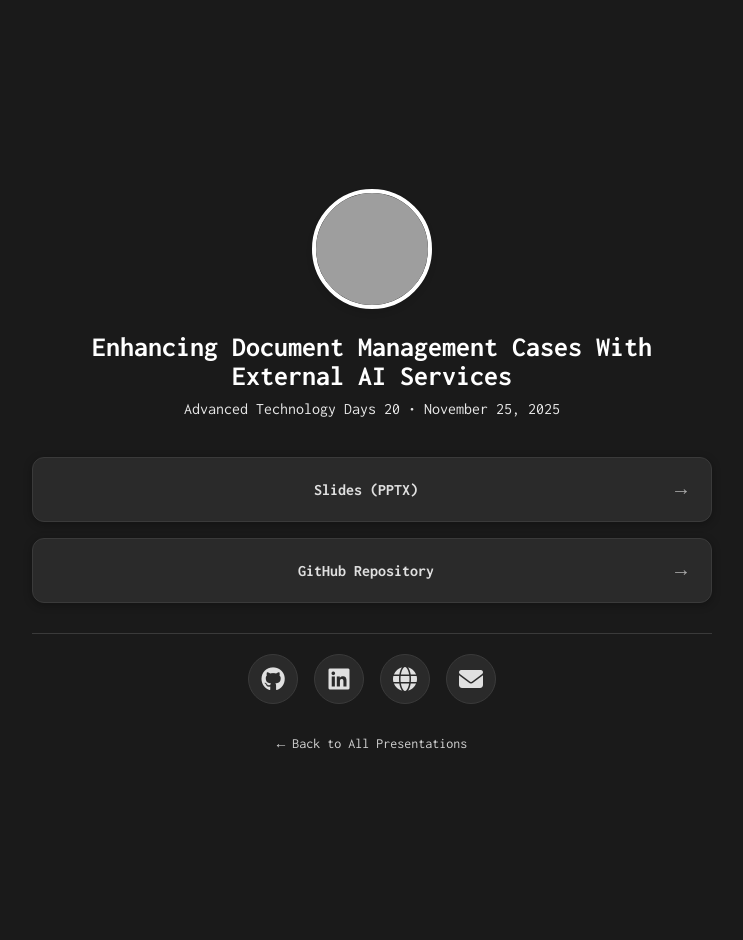
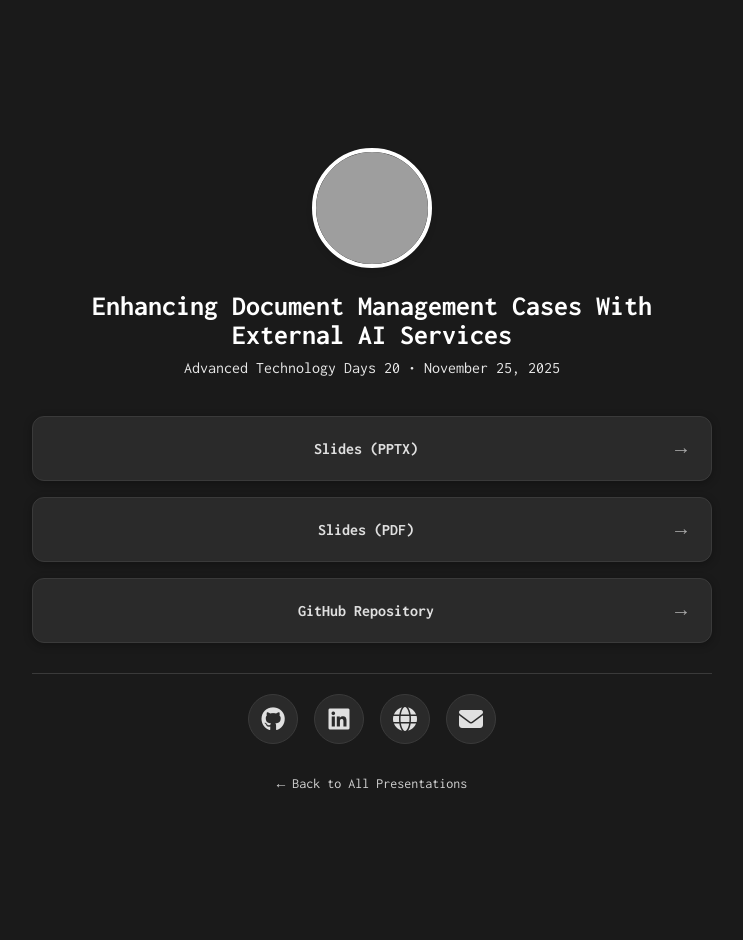
Before and after one commit to dino-grgic/dino-grgic.github.io, a Jekyll site: the page built from _presentations/atd20.md, in a window 1280 px wide. Shown: the whole page, without its empty margins (268-1011 px from the left). Built offline with Jekyll 4.4.1, drawn with Linux system fonts in a browser that asks for light colours; grey boxes are pictures that could not be loaded.

Commit message:
Added ATD20 pptx

```diff
--- a/_presentations/atd20.md
+++ b/_presentations/atd20.md
@@ -5,5 +5,6 @@ title: "Enhancing Document Management Cases With External AI Services"
 date: 2025-11-25
 event-logo: "https://www.advtechdays.com/wp-content/uploads/2024/04/cropped-FB-profilna.jpg"
 github-repo: "atd-20-resources"
-github-slides-pptx: "slides.pptx"
+github-slides-pptx: "ATD20-slides.pptx"
+github-slides-pdf: "ATD20-slides.pdf"
 ---
```
